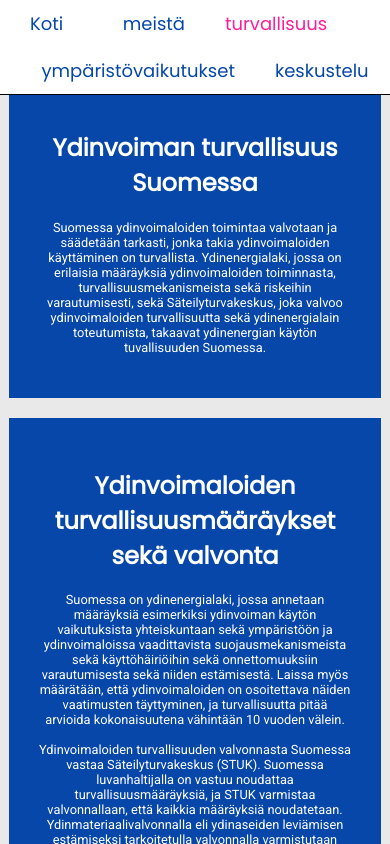
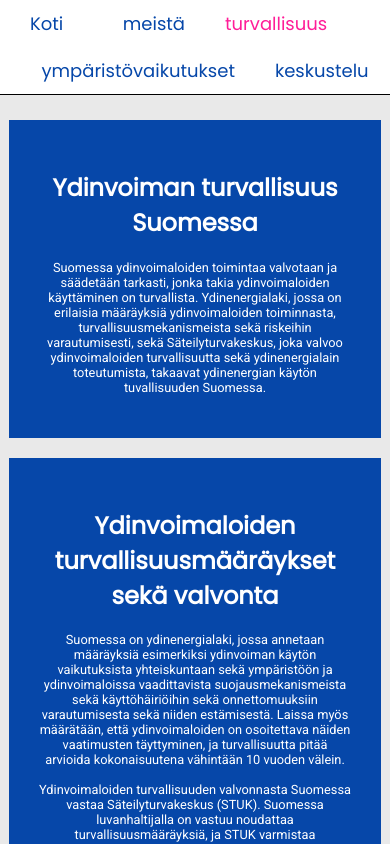
Before and after one commit to pyrysepp/vdmwebsovellus, a React (Create React App) app: page /turvallisuus in a window 390 px wide. Shown: the top 844 px of the page. Built offline with nearby package versions, Linux system fonts and the light colour scheme.

Commit message:
sivujen responsiivisuutta paranneltu

```diff
--- a/src/components/About.css
+++ b/src/components/About.css
@@ -1,6 +1,7 @@
 .container {
     display: flex;
     flex-direction: column;
+    height: 100%;
    align-items: center;
    background-image: linear-gradient(to bottom right,#e9e9e9, fuchsia);
 }
@@ -33,3 +34,15 @@
     margin-top: 60px;
     background-color: gold;
 }
+
+@media only screen and (max-width: 800px) {
+    .container {
+        padding-top: 40px;
+    }
+    .about-container {
+        width: 70%
+    }
+    .team-container {
+        width: 40%;
+    }
+}
--- a/src/components/Navbar.css
+++ b/src/components/Navbar.css
@@ -51,7 +51,7 @@
     font-size: 20px;
   }
 }
-@media only screen and (max-width: 750px) {
+@media only screen and (max-width: 649px) {
   .navbar li {
     font-size: 18px;
     margin-left: 20px;
--- a/src/components/Yleinen.css
+++ b/src/components/Yleinen.css
@@ -29,7 +29,19 @@
     color: white;
 }
 
-@media only screen and (max-width: 850px){
+@media only screen and (max-width: 800px){
+    .text-container {
+        width: 60%;
+    }
+    .yleis-container {
+        padding-top: 40px;
+    }
+}
+
+@media only screen and (max-width: 650 px) {
+    .yleis-container {
+        padding-top: 10px;
+    }
     .text-container {
         width: 60%;
     }
@@ -39,4 +51,7 @@
     .text-container {
         width: 80%;
     }
+    .yleis-container {
+        padding-top: 40px;
+    }
 }
```
